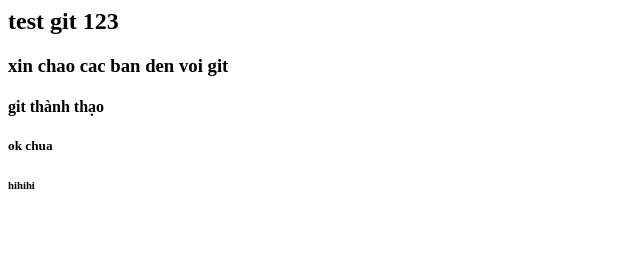
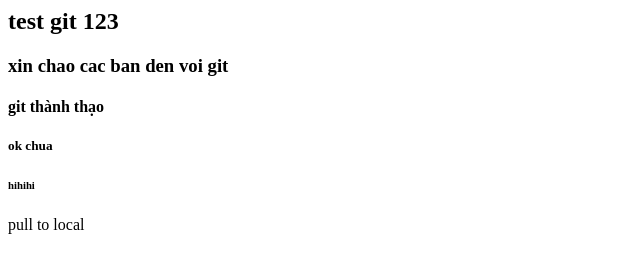
Before and after one commit to codetql/test_git, a plain HTML site: page index.html in a window 1280 px wide. Shown: the full height of the page, 0-640 px from the left. Drawn offline with Linux system fonts and the light colour scheme.

Commit message:
Update index.html

```diff
--- a/index.html
+++ b/index.html
@@ -3,3 +3,5 @@
 <h4>git thành thạo</h4>
 <h5>ok chua</h5>
 <h6> hihihi </h6>
+
+<html> pull to local </html>
```
